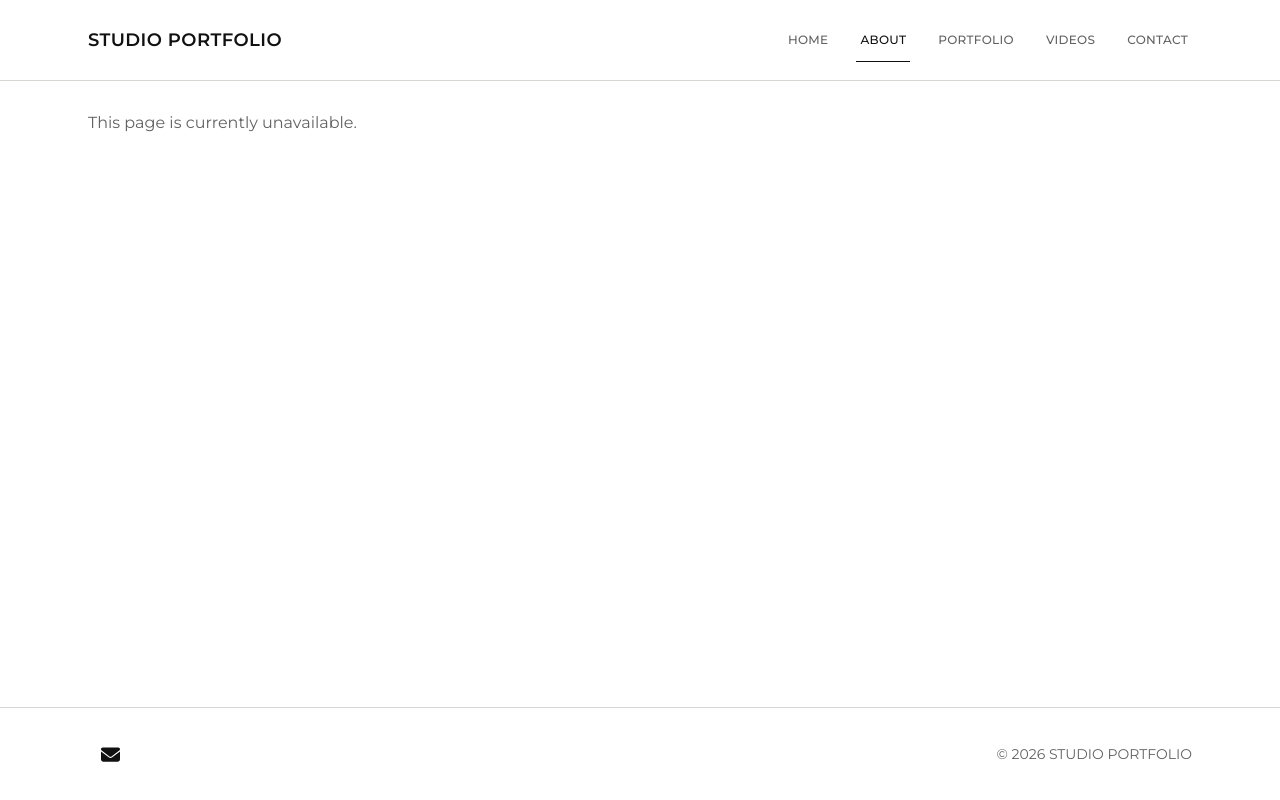
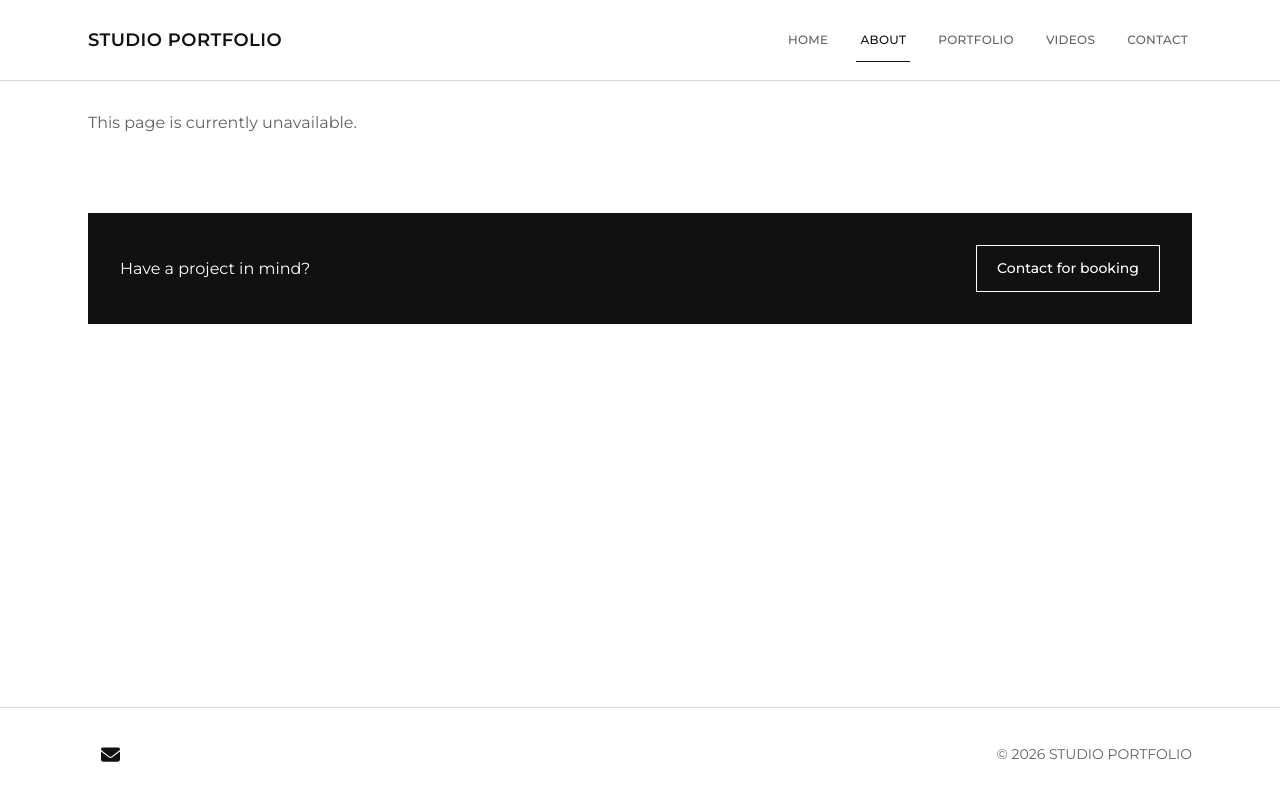
Before and after one commit to anthonyguidomadrid/portfolio-studio, a Next.js app in the folder apps/web/: page /about in a window 1280 px wide. Built offline with nearby package versions, Linux system fonts and the light colour scheme.

Commit message:
feat: add CTA

```diff
--- a/apps/web/app/about/page.tsx
+++ b/apps/web/app/about/page.tsx
@@ -12,6 +12,10 @@ export default async function AboutPage() {
   const page = await getPage("about");
 
   return (
-    <CmsPage html={page?.html} title={page?.title ?? messages.pages.about} />
+    <CmsPage
+      html={page?.html}
+      showBookingCta
+      title={page?.title ?? messages.pages.about}
+    />
   );
 }
--- a/apps/web/app/videos/page.tsx
+++ b/apps/web/app/videos/page.tsx
@@ -12,6 +12,10 @@ export default async function VideosPage() {
   const page = await getPage("videos");
 
   return (
-    <CmsPage html={page?.html} title={page?.title ?? messages.pages.videos} />
+    <CmsPage
+      html={page?.html}
+      showBookingCta
+      title={page?.title ?? messages.pages.videos}
+    />
   );
 }
--- /dev/null
+++ b/apps/web/components/booking-cta.tsx
@@ -0,0 +1,27 @@
+import Link from "next/link";
+import { ROUTES } from "@/lib/site-config";
+import { messages } from "@/messages/en";
+
+export function BookingCta() {
+  return (
+    <section
+      aria-labelledby="booking-cta-heading"
+      className="mt-section mb-8 grid grid-cols-1 items-center gap-6 bg-primary px-4 py-6 text-center text-primary-foreground sm:grid-cols-2 sm:gap-8 sm:px-8 sm:py-8 sm:text-left"
+    >
+      <h3
+        className="m-0 text-heading-3 font-light normal-case text-primary-foreground"
+        id="booking-cta-heading"
+      >
+        {messages.bookingCta.heading}
+      </h3>
+      <div className="justify-self-center sm:justify-self-end">
+        <Link
+          className="inline-flex min-h-11 items-center justify-center border border-primary-foreground px-5 py-3 text-small font-medium text-primary-foreground no-underline transition-colors hover:bg-primary-foreground hover:text-primary focus-visible:outline-offset-4 motion-reduce:transition-none"
+          href={ROUTES.contact}
+        >
+          {messages.bookingCta.action}
+        </Link>
+      </div>
+    </section>
+  );
+}
--- a/apps/web/components/cms-page.tsx
+++ b/apps/web/components/cms-page.tsx
@@ -1,9 +1,11 @@
 import { messages } from "@/messages/en";
+import { BookingCta } from "@/components/booking-cta";
 
 interface CmsPageProps {
   title: string;
   /** Sanitized HTML; undefined means the page could not be loaded. */
   html?: string;
+  showBookingCta?: boolean;
 }
 
 const contentClasses = [
@@ -20,7 +22,7 @@ const contentClasses = [
   "[&_p]:my-5 [&_ul]:my-5 [&_ul]:list-disc [&_ul]:pl-6",
 ].join(" ");
 
-export function CmsPage({ title, html }: CmsPageProps) {
+export function CmsPage({ title, html, showBookingCta = false }: CmsPageProps) {
   return (
     <main className="mx-auto w-full max-w-content flex-1 px-page-gutter py-section">
       <article aria-label={title} className="max-w-3xl">
@@ -35,6 +37,7 @@ export function CmsPage({ title, html }: CmsPageProps) {
           />
         )}
       </article>
+      {showBookingCta && <BookingCta />}
     </main>
   );
 }
--- a/apps/web/messages/en.ts
+++ b/apps/web/messages/en.ts
@@ -16,6 +16,10 @@ export const messages = {
     socialMediaLabel: "Social media",
     emailLinkLabel: "Email",
   },
+  bookingCta: {
+    heading: "Have a project in mind?",
+    action: "Contact for booking",
+  },
   home: {
     videoTitle: "Background video",
   },
```
Also changed, not shown: 2 other files (tests, documents, lock files or other folders).
